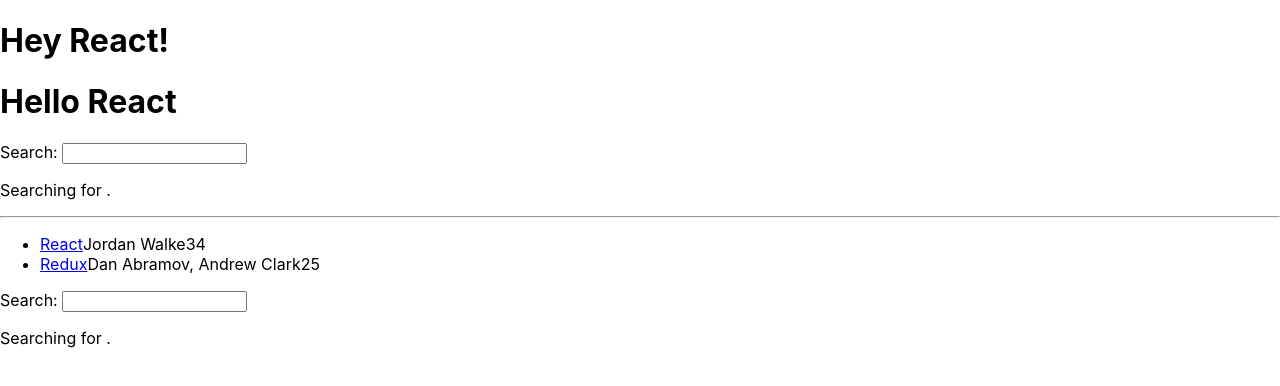
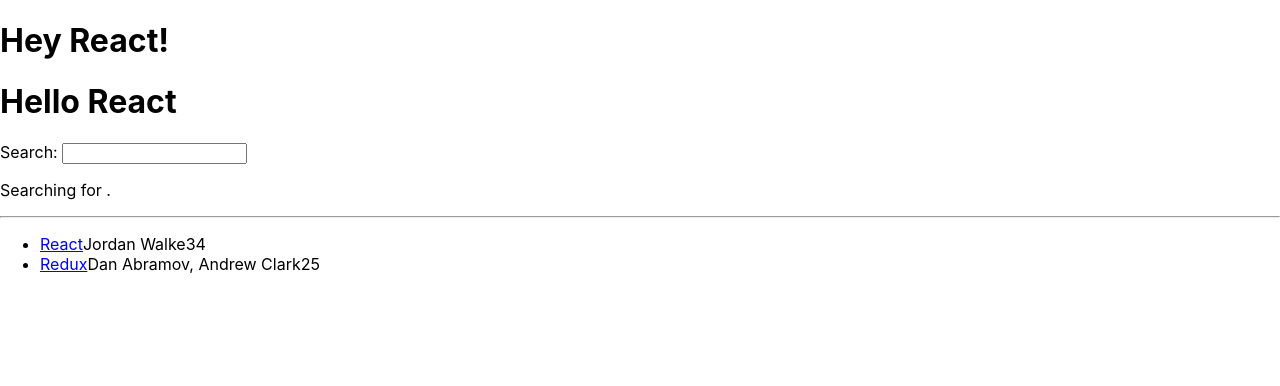
Before and after one commit to jinsanity07/hacker-stories, a React (Create React App) app: page / in a window 1280 px wide. Shown: the top 386 px of the page. Built offline with nearby package versions, Linux system fonts and the light colour scheme.

Commit message:
14.Callback Handlers in JSX

```diff
--- a/src/App.js
+++ b/src/App.js
@@ -17,17 +17,21 @@
 const App = () =>{
   const stories = [ { title: 'React', url: 'https://reactjs.org/', author: 'Jordan Walke', num_comments: 3, points: 4, objectID: 0, }, { title: 'Redux', url: 'https://redux.js.org/', author: 'Dan Abramov, Andrew Clark', num_comments: 2, points: 5, objectID: 1, }, ];
   console.log('App renders');
+  // A
+  const handleSearch = (event) => {
+  // C
+  console.log(event.target.value); };
+
   return ( <div>
 
             <h1> {welcome.greeting} {welcome.title} </h1>
             <h1>Hello {getTitle('React')}</h1>
 
-            <Search />
+            <Search onSearch={handleSearch} />
 
 
              <hr />
              <List list={stories} />
-            <Search/>
               </div> );
 
 }
@@ -55,7 +59,7 @@
       );
 
 
-  const Search = () => {
+  const Search = (props) => {
     // let searchTerm = '';
     const [searchTerm, setSearchTerm] = React.useState('');
 
@@ -64,18 +68,17 @@
       console.log(event.target.value);
       // a function to update this state
       setSearchTerm(event.target.value);
+      // B
+      props.onSearch(event);
     };
-
-
 
     return (
     <div>
 
-    <label htmlFor="search">Search: </label>
+      <label htmlFor="search">Search: </label>
+      <input id="search" type="text" onChange={handleChange}/>
+      <p> Searching for <strong>{searchTerm}</strong>.</p>
 
-    <input id="search" type="text" onChange={handleChange}/>
-
-    <p> Searching for <strong>{searchTerm}</strong>.</p>
     </div> );
 
 }
```
